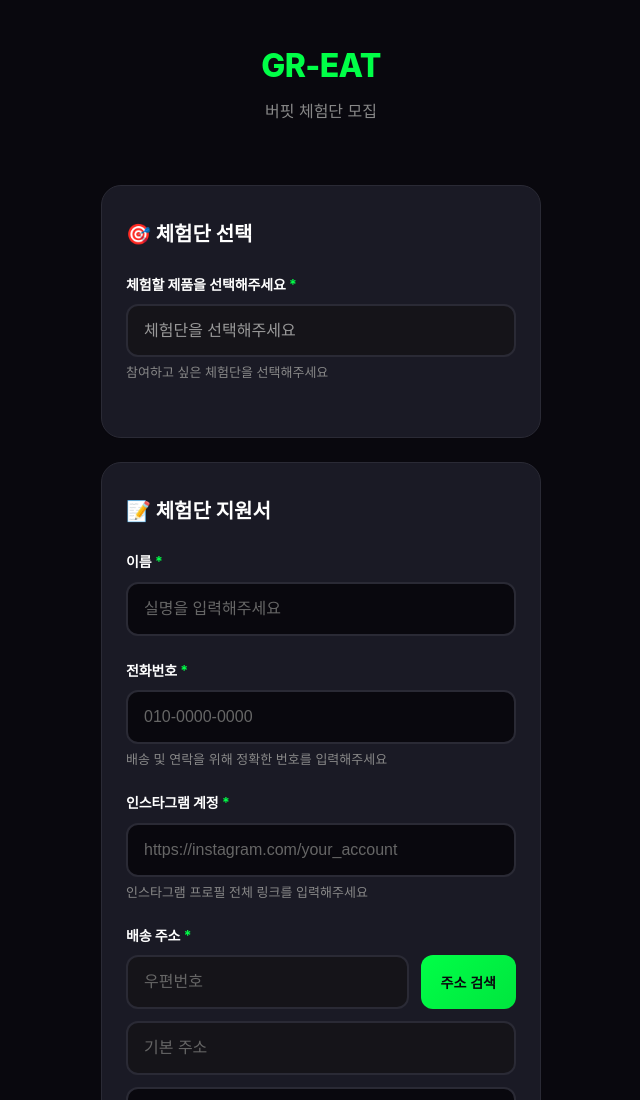
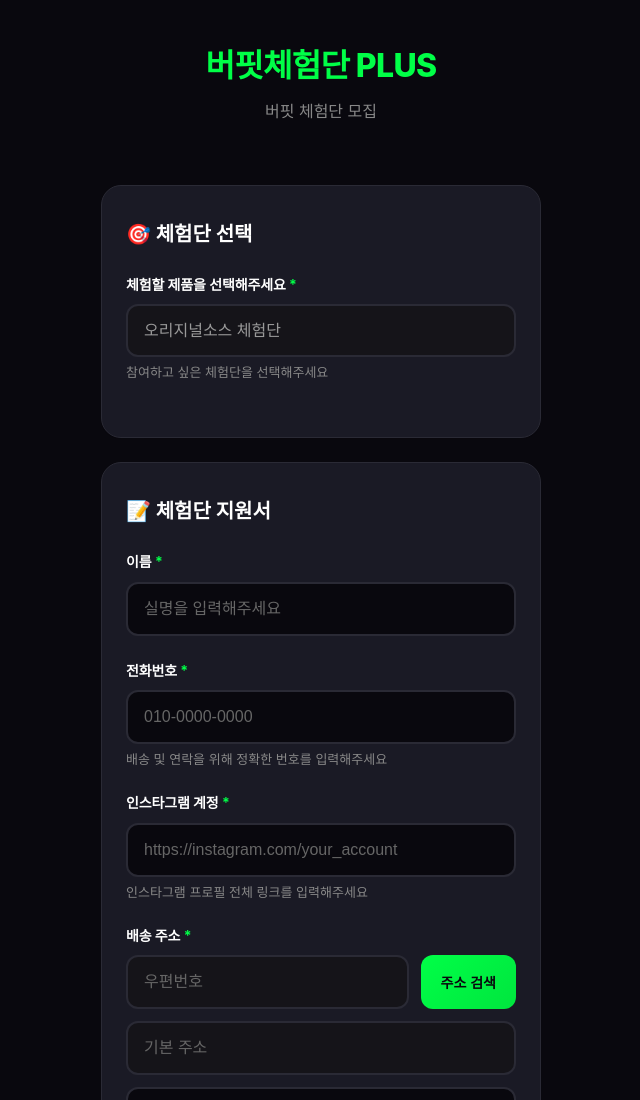
Before and after one commit to butfit-hycho/solvers, a website: page frontend/index.html in a window 1280 px wide. Shown: the top 1100 px of the page, without its empty margins (319-959 px from the left). Drawn offline with Linux system fonts and the light colour scheme; a web font is replaced by a local one.

Commit message:
Update: Default select experience group and change title to 버핏체험단 PLUS

```diff
--- a/frontend/index.html
+++ b/frontend/index.html
@@ -1,7 +1,7 @@
 <!DOCTYPE html>
 <html>
 <head>
-    <title>GR-EAT 버핏 체험단 모집</title>
+    <title>버핏체험단 PLUS</title>
     <meta charset="utf-8">
     <meta name="viewport" content="width=device-width, initial-scale=1.0">
     <link rel="preconnect" href="https://cdn.jsdelivr.net">
@@ -275,7 +275,7 @@
 <body>
     <div class="main-container">
         <div class="header">
-            <div class="logo">GR-EAT</div>
+            <div class="logo">버핏체험단 PLUS</div>
             <div class="subtitle">버핏 체험단 모집</div>
         </div>
 
@@ -286,7 +286,7 @@
                 <label class="form-label" for="experience_group">체험할 제품을 선택해주세요 <span class="required">*</span></label>
                 <select id="experience_group" class="form-input" required>
                     <option value="">체험단을 선택해주세요</option>
-                    <option value="오리지널소스">오리지널소스 체험단</option>
+                    <option value="오리지널소스" selected>오리지널소스 체험단</option>
                 </select>
                 <div class="help-text">참여하고 싶은 체험단을 선택해주세요</div>
             </div>
@@ -356,7 +356,6 @@
                         빠른 시일 내에 연락드리겠습니다.<br>
                         체험단 선발 결과는 개별 연락드릴 예정입니다.
                     </p>
-                    <button onclick="resetForm()" style="margin-top: 20px; background: #2A2A35; color: #fff; border: none; padding: 12px 24px; border-radius: 8px; cursor: pointer;">다시 지원하기</button>
                 </div>
             </div>
         </div>
@@ -365,7 +364,7 @@
     <script>
         // API 엔드포인트 설정 (환경에 따라 변경)
         const API_BASE_URL = window.location.hostname === 'localhost'
-            ? 'http://localhost:8000'
+            ? 'http://localhost:3000'
             : 'https://gr-eat-api.glitch.me'; // Glitch 무료 백엔드
 
         // 다음/카카오 주소 검색 API
```
